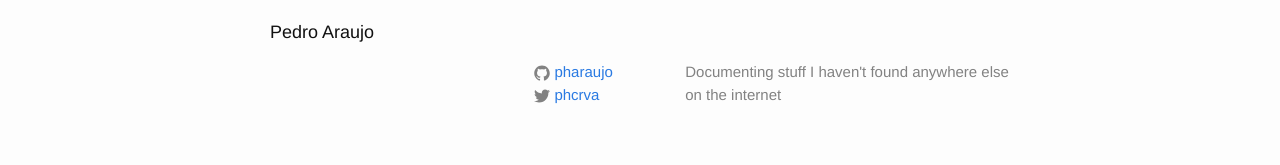
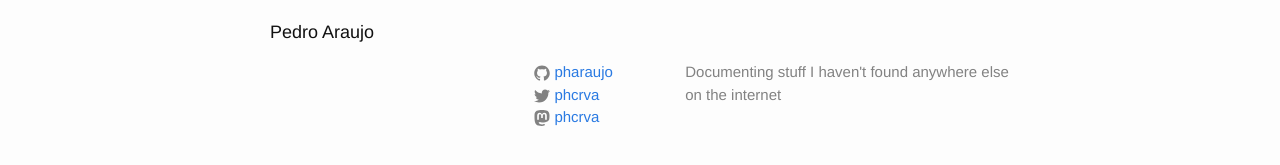
Before and after one commit to pharaujo/pharaujo.github.io, a Jekyll site: the page built from about.md, in a window 1280 px wide. Shown: the part 521-686 px from the top of the page. Built offline with Jekyll 4.4.1, drawn with Linux system fonts in a browser that asks for light colours.

Commit message:
Add mastodon link

```diff
--- a/_config.yml
+++ b/_config.yml
@@ -9,6 +9,9 @@ description: Documenting stuff I haven't found anywhere else on the internet
 baseurl: "" # the subpath of your site, e.g. /blog/
 url: "https://verynomagic.com"
 twitter:
+  username: phcrva
+mastodon:
+  server: ieji.de
   username: phcrva
 github_username:  pharaujo
 
--- a/_includes/footer.html
+++ b/_includes/footer.html
@@ -42,6 +42,19 @@
             </a>
           </li>
           {% endif %}
+          {% if site.mastodon.username %}
+          <li>
+            <a rel="me" href="https://{{ site.mastodon.server }}/@{{ site.mastodon.username }}">
+              <span class="icon  icon--twitter">
+                <svg viewBox="0 0 16 16">
+                  <path fill="#828282" d="M11.19 12.195c2.016-.24 3.77-1.475 3.99-2.603.348-1.778.32-4.339.32-4.339 0-3.47-2.286-4.488-2.286-4.488C12.062.238 10.083.017 8.027 0h-.05C5.92.017 3.942.238 2.79.765c0 0-2.285 1.017-2.285 4.488l-.002.662c-.004.64-.007 1.35.011 2.091.083 3.394.626 6.74 3.78 7.57 1.454.383 2.703.463 3.709.408 1.823-.1 2.847-.647 2.847-.647l-.06-1.317s-1.303.41-2.767.36c-1.45-.05-2.98-.156-3.215-1.928a3.614 3.614 0 0 1-.033-.496s1.424.346 3.228.428c1.103.05 2.137-.064 3.188-.189zm1.613-2.47H11.13v-4.08c0-.859-.364-1.295-1.091-1.295-.804 0-1.207.517-1.207 1.541v2.233H7.168V5.89c0-1.024-.403-1.541-1.207-1.541-.727 0-1.091.436-1.091 1.296v4.079H3.197V5.522c0-.859.22-1.541.66-2.046.456-.505 1.052-.764 1.793-.764.856 0 1.504.328 1.933.983L8 4.39l.417-.695c.429-.655 1.077-.983 1.934-.983.74 0 1.336.259 1.791.764.442.505.661 1.187.661 2.046v4.203z"/>
+                </svg>
+              </span>
+
+              <span class="username">{{ site.mastodon.username }}</span>
+            </a>
+          </li>
+          {% endif %}
         </ul>
       </div>
 
```
